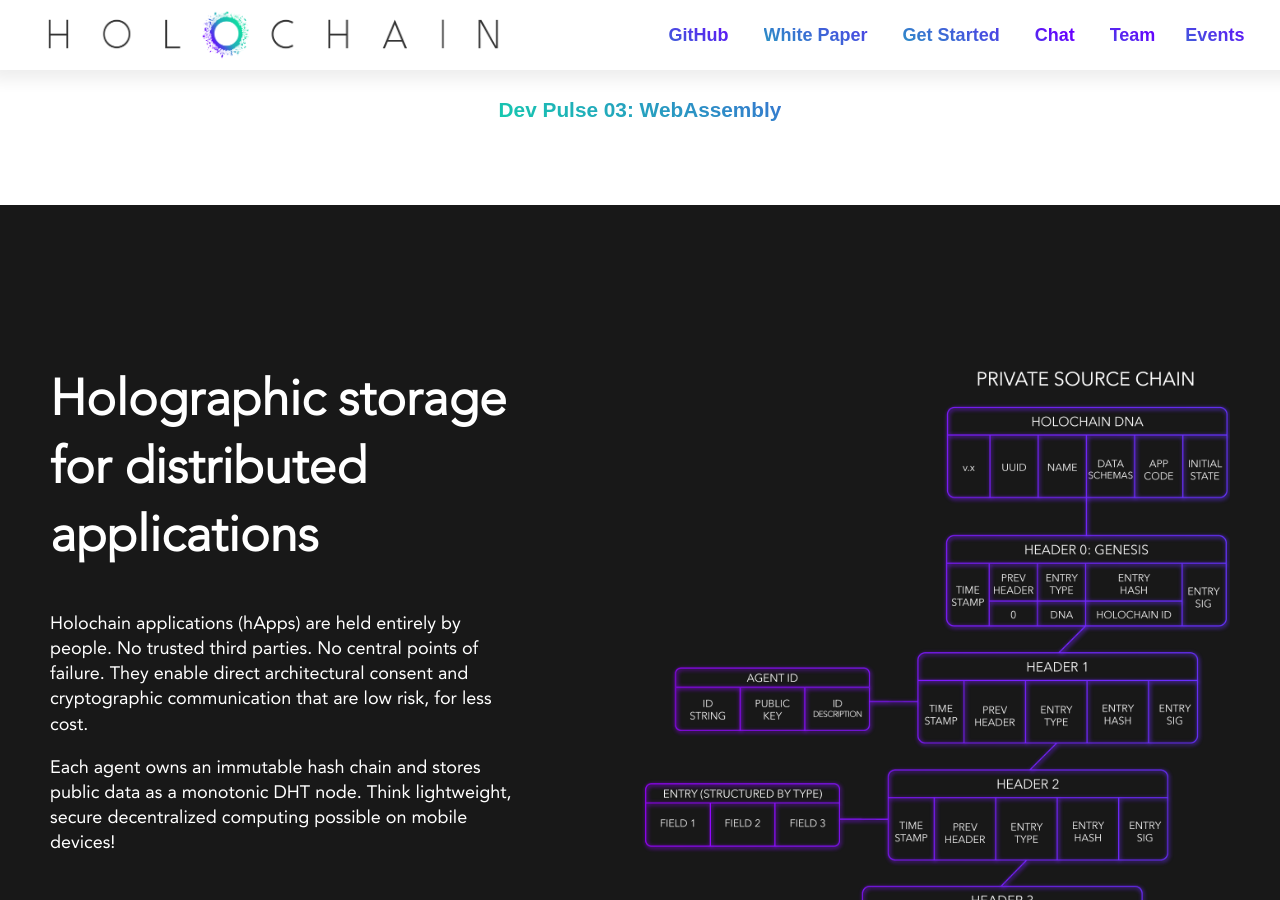
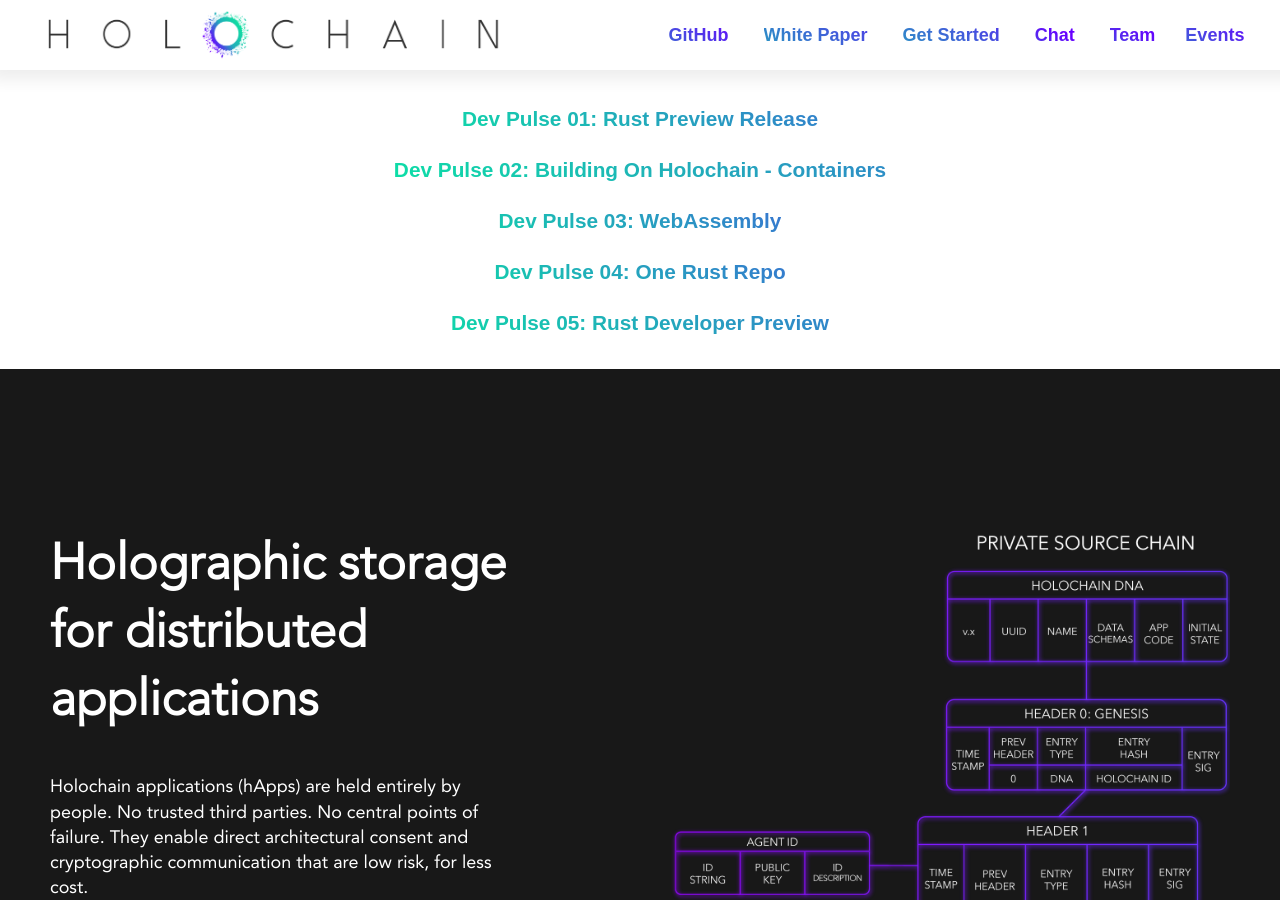
Before and after one commit to holochain/website, a Jekyll site: the page built from index.md, in a window 1280 px wide and 900 px high, scrolled down 8093 px. Built offline with Jekyll 4.4.1, drawn with Linux system fonts in a browser that asks for light colours; nearby versions of some CDN libraries.

Commit message:
Updating DevPulse Anncoucements

```diff
--- a/_sections/resources.html
+++ b/_sections/resources.html
@@ -19,7 +19,9 @@
         <h2>Announcements</h2>
         <p style=\"font-weight: 600; font-size: 1.3em;\"><a href=\"https://medium.com/holochain/rust-preview-release-2c64a6c6326d\" rel=\"nofollow\" target=\"_blank\">Dev Pulse 01: Rust Preview Release</a></p>
         <p style=\"font-weight: 600; font-size: 1.3em;\"><a href=\"https://medium.com/holochain/containers-make-it-easy-for-anyone-to-use-build-holochain-apps-8f9522c0a03c\" rel=\"nofollow\" target=\"_blank\">Dev Pulse 02: Building On Holochain - Containers</a></p>
-        <p style=\"font-weight: 600; font-size: 1.3em;\"><a href=\"https://medium.com/holochain/why-webassembly-will-turbocharge-p2p-app-development-and-the-holochain-tech-stack-d771125ef4f5\" rel=\"nofollow\" target=\"_blank\">Dev Pulse 03: WebAssembly</a></p
+        <p style=\"font-weight: 600; font-size: 1.3em;\"><a href=\"https://medium.com/holochain/why-webassembly-will-turbocharge-p2p-app-development-and-the-holochain-tech-stack-d771125ef4f5\" rel=\"nofollow\" target=\"_blank\">Dev Pulse 03: WebAssembly</a></p>
+        <p style=\"font-weight: 600; font-size: 1.3em;\"><a href=\"https://medium.com/holochain/one-repo-to-rule-them-all-one-rust-repo-to-find-them-4de0f88f63ab\" rel=\"nofollow\" target=\"_blank\">Dev Pulse 04: One Rust Repo</a></p>
+        <p style=\"font-weight: 600; font-size: 1.3em;\"><a href=\"https://medium.com/holochain/holochain-rust-0-0-2-released-time-to-buidl-f211fe09282c\" rel=\"nofollow\" target=\"_blank\">Dev Pulse 05: Rust Developer Preview</a></p>
         "
     section: resources
     text_align: Center
--- a/css/main.scss
+++ b/css/main.scss
@@ -557,6 +557,13 @@
 }
 
 /* Resource Section */
+
+.column-resources
+{
+  @include for-desktop-up{
+    margin-top: 20%;
+  }
+}
 #curve-9 {
 
   max-width: 1000px;
```
